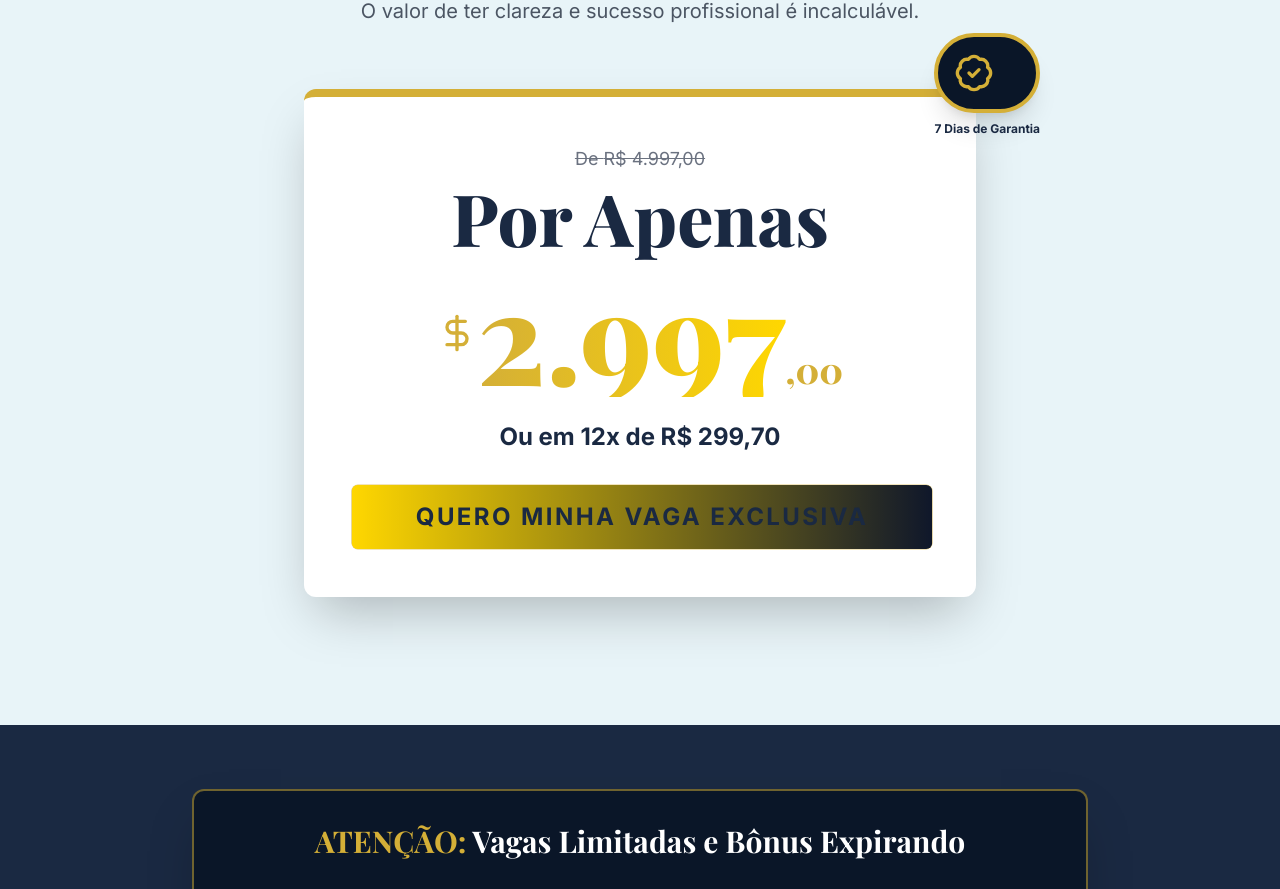
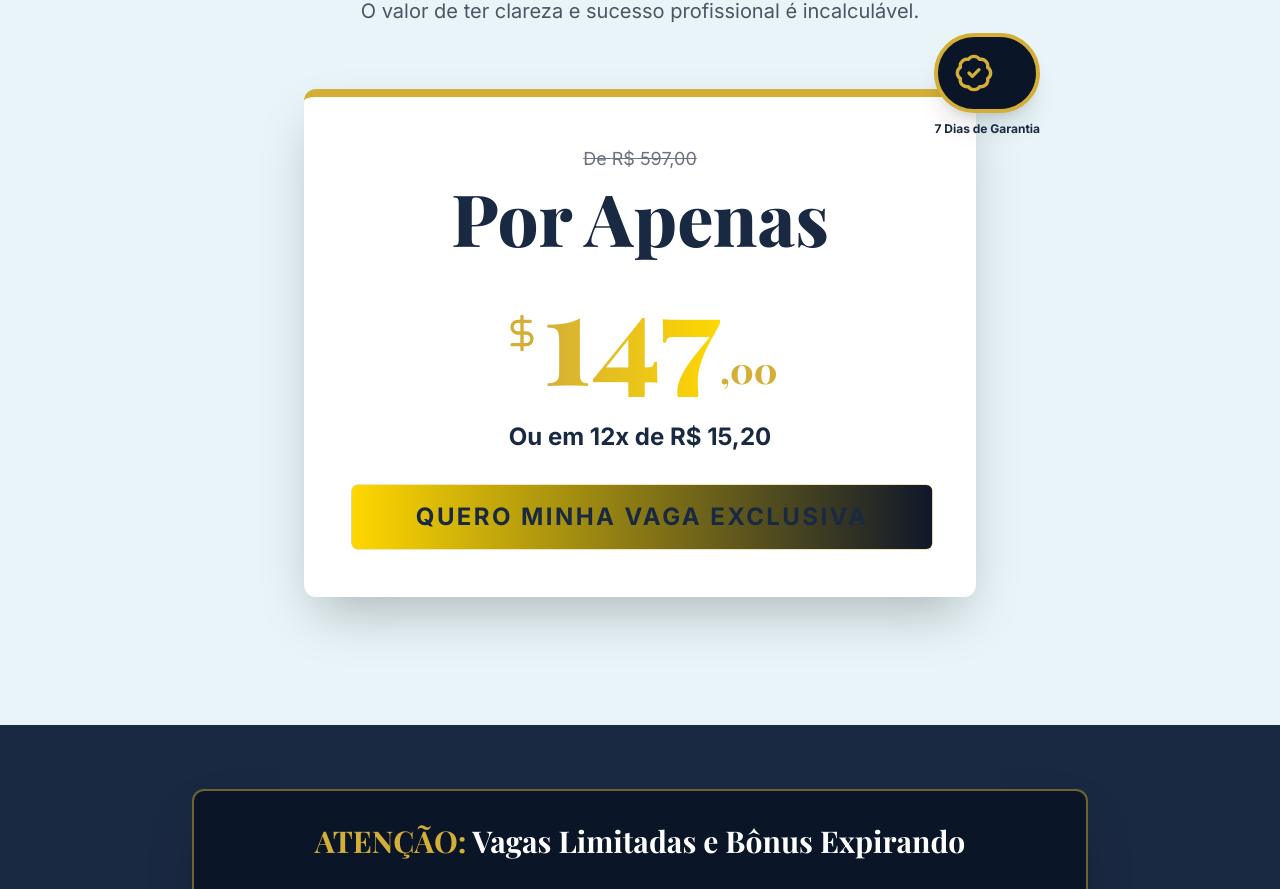
Before and after one commit to labdesacadas-glitch/rotamedica360, a React (Vite) app: page / in a window 1280 px wide. Shown: the part 5253-6142 px from the top of the page. Built offline with nearby package versions, Linux system fonts and the light colour scheme; a web font is replaced by a local one.

Commit message:
[dyad] Atualizando os valores de investimento para R$ 597,00 por R$ 147,00 ou 12x R$ 15,20 - wrote 1 file(s)

```diff
--- a/src/components/InvestmentSection.tsx
+++ b/src/components/InvestmentSection.tsx
@@ -3,9 +3,9 @@ import React from "react";
 import CtaButton from "./CtaButton";
 
 const InvestmentSection: React.FC = () => {
-  const originalPrice = "R$ 4.997,00";
-  const currentPrice = "R$ 2.997,00";
-  const installment = "12x de R$ 299,70";
+  const originalPrice = "R$ 597,00";
+  const currentPrice = "R$ 147,00";
+  const installment = "12x de R$ 15,20";
 
   return (
     <section id="investimento" className="py-20 md:py-32 bg-light-blue overflow-hidden">
```
